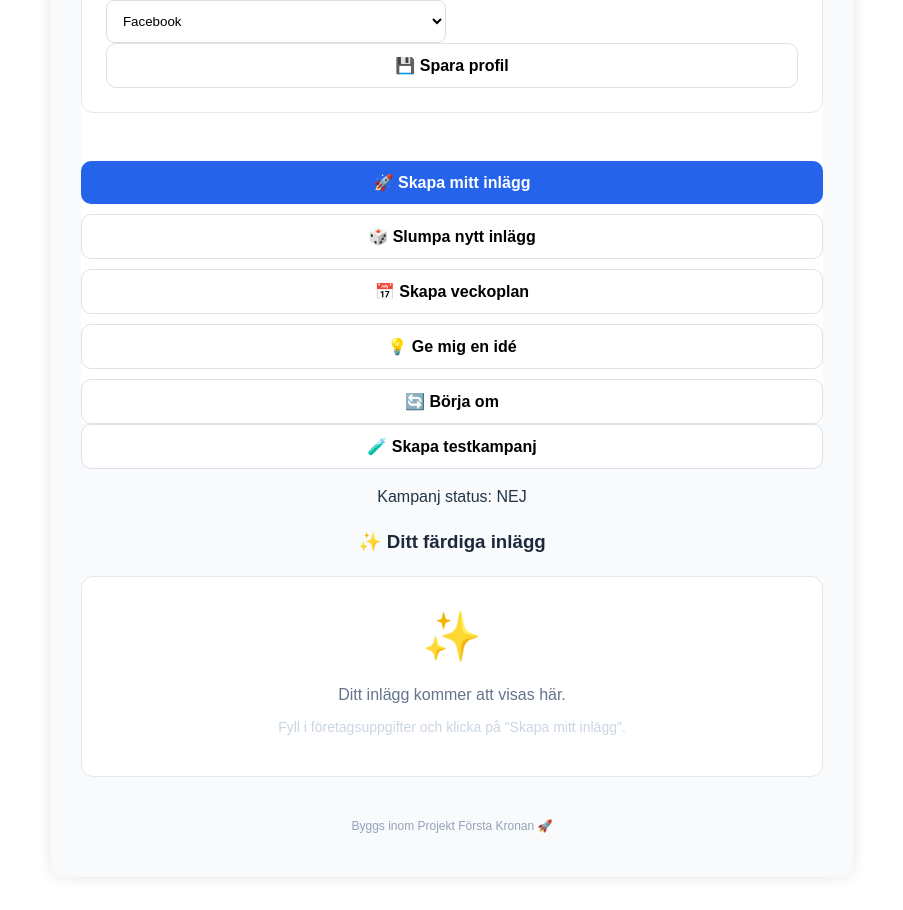
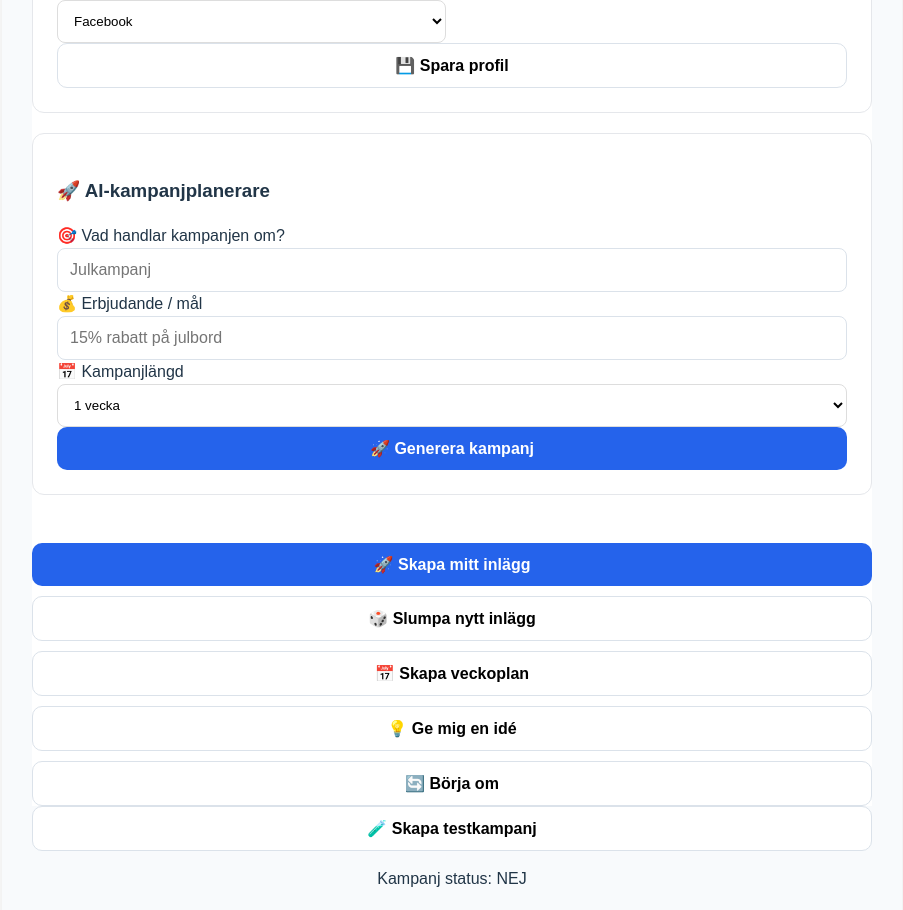
Before and after one commit to Ludde86/socialsnabb, a React (Vite) app: page / in a window 1280 px wide. Shown: the part 1060-1970 px from the top of the page, without its empty margins (188-1091 px from the left). Built offline with nearby package versions, Linux system fonts and the light colour scheme.

Commit message:
Build campaign engine v1

```diff
--- a/src/App.jsx
+++ b/src/App.jsx
@@ -8,6 +8,7 @@ import ButtonsSection from "./components/ButtonsSection";
 import ProfileLibrary from "./components/ProfileLibrary";
 import CampaignResult from "./components/CampaignResult";
 import CampaignLibrary from "./components/CampaignLibrary";
+import CampaignPlanner from "./components/CampaignPlanner";
 
 import { useState } from "react";
 import { ideer } from "./data/ideer";
@@ -28,6 +29,7 @@ import { kopieraTillUrklipp } from "./utils/kopiering";
 import { skapaVeckoplanData } from "./utils/skapaVeckoplan";
 import { hamtaVeckonummer } from "./utils/hamtaVeckonummer";
 import { skapaVeckoplanText } from "./utils/skapaVeckoplanText";
+import { skapaKampanj } from "./utils/skapaKampanj";
 
 function App() {
   // ====================
@@ -70,6 +72,12 @@ function App() {
   const [kampanjer, setKampanjer] = useState(
     JSON.parse(localStorage.getItem("kampanjer")) || [],
   );
+
+  const [tema, setTema] = useState("");
+
+  const [erbjudande, setErbjudande] = useState("");
+
+  const [langd, setLangd] = useState("1 vecka");
 
   // ====================
   // FUNKTIONER
@@ -402,6 +410,17 @@ function App() {
     localStorage.setItem("kampanjer", JSON.stringify(uppdateradeKampanjer));
   };
 
+  const genereraKampanj = () => {
+    const nyKampanj = skapaKampanj({
+      foretag,
+      tema,
+      erbjudande,
+      langd,
+    });
+
+    setKampanj(nyKampanj);
+  };
+
   // ====================
   // RENDER
   // ====================
@@ -442,6 +461,16 @@ function App() {
           aktivProfil={aktivProfil}
           laddaProfilFranBibliotek={laddaProfilFranBibliotek}
           taBortProfilFranBibliotek={taBortProfilFranBibliotek}
+        />
+
+        <CampaignPlanner
+          tema={tema}
+          setTema={setTema}
+          erbjudande={erbjudande}
+          setErbjudande={setErbjudande}
+          langd={langd}
+          setLangd={setLangd}
+          genereraKampanj={genereraKampanj}
         />
 
         <ButtonsSection
--- /dev/null
+++ b/src/components/CampaignPlanner.jsx
@@ -0,0 +1,53 @@
+function CampaignPlanner({
+  tema,
+  setTema,
+  erbjudande,
+  setErbjudande,
+  langd,
+  setLangd,
+  genereraKampanj,
+}) {
+  return (
+    <div className="form-section">
+      <h3>🚀 AI-kampanjplanerare</h3>
+
+      <label>🎯 Vad handlar kampanjen om?</label>
+
+      <input
+        type="text"
+        value={tema}
+        onChange={(e) => setTema(e.target.value)}
+        placeholder="Julkampanj"
+        className="form-input"
+      />
+
+      <label>💰 Erbjudande / mål</label>
+
+      <input
+        type="text"
+        value={erbjudande}
+        onChange={(e) => setErbjudande(e.target.value)}
+        placeholder="15% rabatt på julbord"
+        className="form-input"
+      />
+
+      <label>📅 Kampanjlängd</label>
+
+      <select
+        value={langd}
+        onChange={(e) => setLangd(e.target.value)}
+        className="form-select"
+      >
+        <option>3 dagar</option>
+        <option>1 vecka</option>
+        <option>2 veckor</option>
+      </select>
+
+      <button onClick={genereraKampanj} className="button button-primary">
+        🚀 Generera kampanj
+      </button>
+    </div>
+  );
+}
+
+export default CampaignPlanner;
--- /dev/null
+++ b/src/utils/skapaKampanj.js
@@ -0,0 +1,176 @@
+export function skapaKampanj({ foretag, tema, erbjudande, langd }) {
+  console.log({
+    foretag,
+    tema,
+    erbjudande,
+    langd,
+  });
+
+  let strategi = "";
+  let inlagg = [];
+
+  console.log("längd: ", langd);
+
+  if (langd === "3 dagar") {
+    strategi = "Lanseringen → Sista chansen";
+
+    inlagg = [
+      {
+        id: "1",
+
+        dag: "Dag 1",
+
+        steg: "🚀 Lanseringen",
+
+        text: `${foretag} presenterar ${tema}! ${erbjudande}`,
+
+        bildIde: `Visa huvuderbjudandet för ${tema.toLowerCase()}`,
+
+        hashtags: "#kampanj #erbjudande",
+      },
+
+      {
+        id: "2",
+
+        dag: "Dag 3",
+
+        steg: "⏰ Sista chansen",
+
+        text: `Sista chansen att ta del av ${erbjudande}!`,
+
+        bildIde: "Visa att tiden håller på att rinna ut",
+
+        hashtags: "#sistachansen #erbjudande",
+      },
+    ];
+  }
+
+  if (langd === "1 vecka") {
+    strategi = "Nyheten → Värdet → Påminnelsen";
+
+    inlagg = [
+      {
+        id: "1",
+        dag: "Måndag",
+        steg: "🎯 Nyheten",
+        text: `${foretag} presenterar ${tema}. ${erbjudande}`,
+        bildIde: `Bild som visar ${tema.toLowerCase()}`,
+        hashtags: "#kampanj",
+      },
+
+      {
+        id: "2",
+        dag: "Onsdag",
+        steg: "💎 Värdet",
+        text: `Därför ska du inte missa ${erbjudande}.`,
+        bildIde: "Visa fördelarna med erbjudandet",
+        hashtags: "#erbjudande",
+      },
+
+      {
+        id: "3",
+        dag: "Fredag",
+        steg: "⏰ Påminnelsen",
+        text: `Snart är det för sent att ta del av ${erbjudande}.`,
+        bildIde: "Nedräkning eller begränsad tillgång",
+        hashtags: "#sistachansen",
+      },
+    ];
+  }
+
+  if (langd === "2 veckor") {
+    strategi = "Teaser → Lansering → Social proof → FAQ → Slutspurt";
+
+    inlagg = [
+      {
+        id: "1",
+
+        dag: "Dag 1",
+
+        steg: "👀 Teasern",
+
+        text: `Någonting stort är på väg hos ${foretag}...`,
+
+        bildIde: `Skapa nyfikenhet kring ${tema.toLowerCase()}`,
+
+        hashtags: "#snart #kampanj",
+      },
+
+      {
+        id: "2",
+
+        dag: "Dag 4",
+
+        steg: "🚀 Lanseringen",
+
+        text: `${tema} är nu här! ${erbjudande}`,
+
+        bildIde: "Visa erbjudandet tydligt",
+
+        hashtags: "#nyhet #erbjudande",
+      },
+
+      {
+        id: "3",
+
+        dag: "Dag 7",
+
+        steg: "⭐ Social proof",
+
+        text: `Många har redan upptäckt ${tema}!`,
+
+        bildIde: "Visa kund eller produkt i användning",
+
+        hashtags: "#kundfavorit #rekommenderat",
+      },
+
+      {
+        id: "4",
+
+        dag: "Dag 11",
+
+        steg: "💡 FAQ / Värde",
+
+        text: `Här är varför ${erbjudande} är värt att prova.`,
+
+        bildIde: "Förklara fördelarna tydligt",
+
+        hashtags: "#tips #värde",
+      },
+
+      {
+        id: "5",
+
+        dag: "Dag 14",
+
+        steg: "⏰ Slutspurt",
+
+        text: `Sista chansen att ta del av ${erbjudande}!`,
+
+        bildIde: "Visa att kampanjen snart tar slut",
+
+        hashtags: "#sistachansen #kampanj",
+      },
+    ];
+  }
+
+  return {
+    id: Date.now().toString(),
+
+    namn: `${tema} – ${foretag}`,
+
+    foretag,
+
+    tema,
+
+    erbjudande,
+
+    langd,
+
+    strategi,
+
+    skapadDatum: new Date().toISOString(),
+
+    inlagg,
+  };
+}
```
